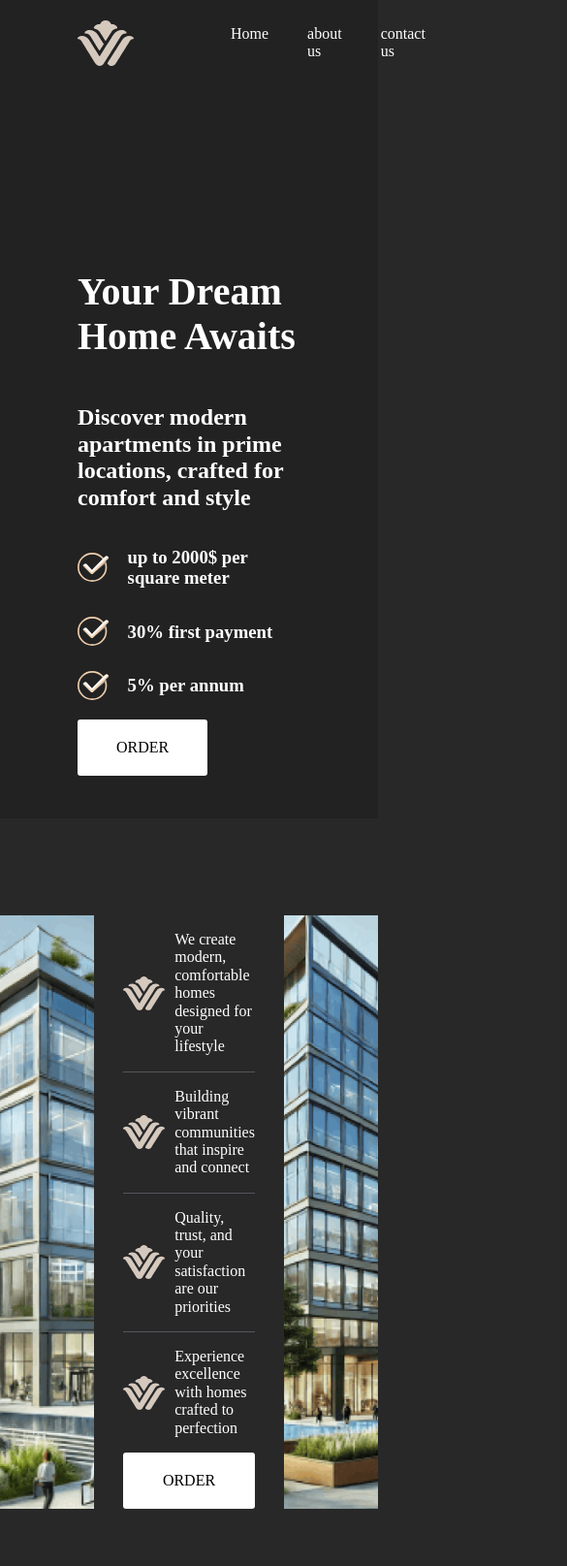
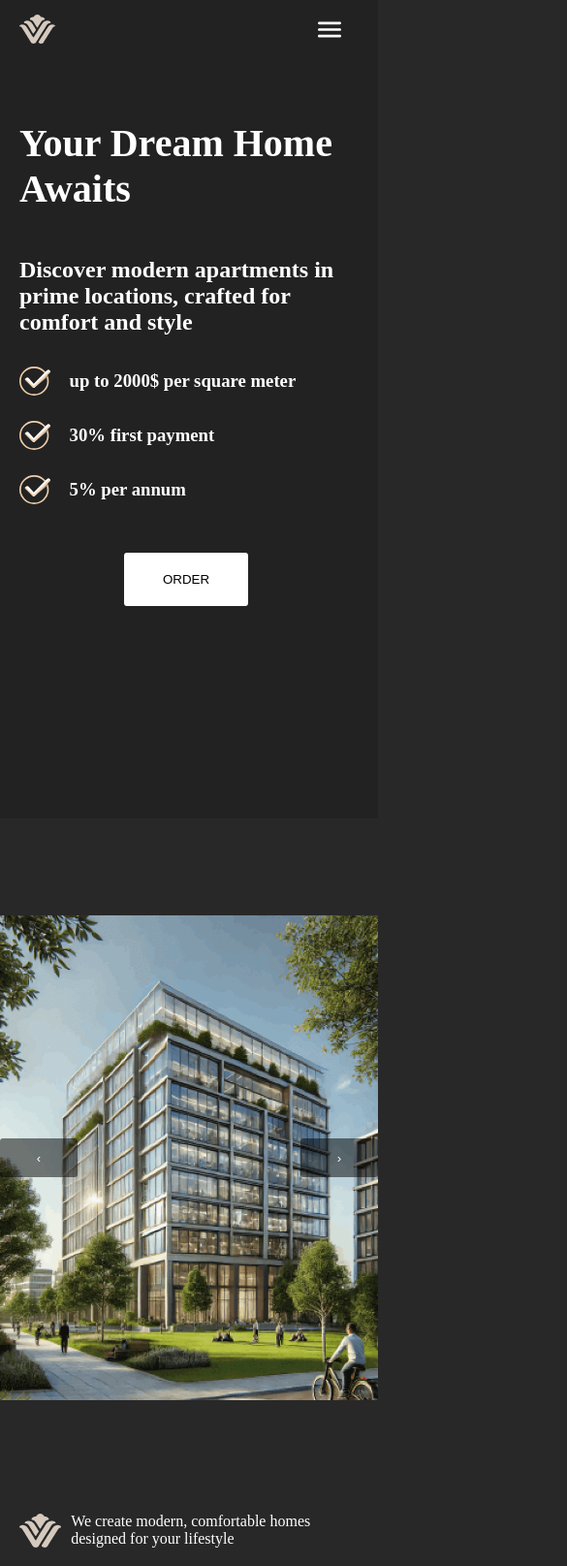
Before and after one commit to kulick23/building, a plain HTML site: page index.html in a window 390 px wide. Shown: the top 1615 px of the page at 97% size, 585 px wide, since content can reach past the window. Drawn offline with nearby package versions, Linux system fonts and the light colour scheme.

Commit message:
feat: add mobile land

```diff
--- a/index.html
+++ b/index.html
@@ -3,12 +3,9 @@
 
 <head>
   <meta charset="UTF-8" />
-  <meta name="viewport" content="width=device-width, initial-scale=1" />
+  <meta name="viewport" content="width=device-width, initial-scale=1.0" />
   <title>Building</title>
   <link rel="icon" href="./assets/icons/logo.svg" />
-  <link rel="stylesheet" href="https://cdnjs.cloudflare.com/ajax/libs/normalize/8.0.1/normalize.css"
-    integrity="sha512-oHDEc8Xed4hiW6CxD7qjbnI+B07vDdX7hEPTvn9pSZO1bcRqHp8mj9pyr+8RVC2GmtEfI2Bi9Ke9Ass0as+zpg=="
-    crossorigin="anonymous" referrerpolicy="no-referrer" />
   <link rel="stylesheet" href="./styles/style.css" />
 </head>
 
@@ -22,12 +19,20 @@
             <li>Home</li>
           </a>
           <a href="#">
-        <li>about us</li>
+            <li>About</li>
           </a>
           <a href="#">
-        <li>contact us</li>
+            <li>Contact</li>
           </a>
         </ul>
+        <div class="header__dropdown">
+          <button class="button__gamburger"></button>
+          <div class="button__dropdown ">
+            <a href="#">Home</a>
+            <a href="#">About</a>
+            <a href="#">Contact</a>
+          </div>
+        </div>
       </header>
       <div class="head__text">
         <h1>Your Dream Home Awaits</h1>
@@ -51,6 +56,17 @@
       </div>
     </div>
     <img src="./assets/images/house1.jpg" alt="house1" class="head__image">
+  </div>
+  <div class="slider">
+    <div class="slider__container">
+      <img src="./assets/images/house1.jpg" alt="house1" class="slider__image">
+      <img src="./assets/images/house2.jpg" alt="house2" class="slider__image">
+      <img src="./assets/images/house3.jpg" alt="house3" class="slider__image">
+    </div>
+    <div class="slider__controls">
+      <button class="slider__button slider__button--prev">‹</button>
+      <button class="slider__button slider__button--next">›</button>
+    </div>
   </div>
   <section id="about">
     <img src="./assets/images/house2.jpg" alt="house2" class="about__image">
@@ -100,10 +116,10 @@
         <li>Home</li>
       </a>
       <a href="#">
-      <li>about us</li>
+        <li>About</li>
       </a>
       <a href="#">
-      <li>contact us</li>
+        <li>Contact</li>
       </a>
     </ul>
     <div class="line white-line"></div>
@@ -132,5 +148,32 @@
     </div>
   </footer>
 </body>
+<script>
+  document.addEventListener("DOMContentLoaded", () => {
+    const sliderContainer = document.querySelector('.slider__container');
+    const slides = document.querySelectorAll('.slider__image');
+    const prevButton = document.querySelector('.slider__button--prev');
+    const nextButton = document.querySelector('.slider__button--next');
+
+    let currentIndex = 0;
+
+    function updateSlider() {
+      const offset = -currentIndex * 100;
+      sliderContainer.style.transform = `translateX(${offset}%)`;
+    }
+
+    prevButton.addEventListener('click', () => {
+      currentIndex = (currentIndex > 0) ? currentIndex - 1 : slides.length - 1;
+      updateSlider();
+    });
+
+    nextButton.addEventListener('click', () => {
+      currentIndex = (currentIndex < slides.length - 1) ? currentIndex + 1 : 0;
+      updateSlider();
+    });
+
+    updateSlider();
+  });
+</script>
 
 </html>
--- a/styles/style.css
+++ b/styles/style.css
@@ -1,13 +1,16 @@
-
-
-html{
+html,
+body {
+  overflow-x: hidden;
+  width: 100%;
+  margin: 0;
+  padding: 0;
+  box-sizing: border-box;
   color: #FFFFFF;
-}
-body{
   background-color: #282829;
 
 }
-li{
+
+li {
   color: #FFFFFF;
 }
 
@@ -23,7 +26,8 @@ button {
   text-transform: uppercase;
 
 }
-input{
+
+input {
   border-radius: 3px;
   padding: 10px 20px;
   border: 1px solid #55565A;
@@ -38,14 +42,18 @@ ul {
   padding: 0;
 }
 
-h1, h2, h3 {
+h1,
+h2,
+h3 {
   margin-block-start: 0.5em;
   margin-block-end: 0.5em;
 }
-h1{
+
+h1 {
   font-size: 2.5rem;
 
 }
+
 .head {
   display: grid;
   grid-template-columns: 2fr 1.3fr;
@@ -60,11 +68,13 @@ h1{
   align-items: center;
   justify-content: space-between;
 }
-.header__ul{
+
+.header__ul {
   display: flex;
   gap: 40px;
 }
-.head__block{
+
+.head__block {
   display: flex;
   flex-direction: column;
   margin-left: 80px;
@@ -74,52 +84,62 @@ h1{
   margin-right: 30%;
 
 }
-.head__text{
+
+.head__text {
   display: flex;
   flex-direction: column;
   gap: 15px;
 }
-.head__options{
+
+.head__options {
   display: flex;
   align-items: center;
   gap: 20px;
 }
-.head__options img{
+
+.head__options img {
   height: 30px;
 }
 
- .head__image, .about__image, .contact__image{
+.head__image,
+.about__image,
+.contact__image {
   width: 100%;
   height: 100%;
   object-fit: cover;
   overflow: hidden;
 }
 
- #about{
+#about {
   margin-top: 100px;
   display: grid;
   grid-template-columns: 1fr 1fr 1fr;
   gap: 30px;
 }
- .about__block{
+
+.about__block {
   display: flex;
   flex-direction: column;
   justify-content: space-between;
 }
- .about__text{
+
+.about__text {
   width: 100%;
   display: flex;
   gap: 10px;
   align-items: center;
 }
- .about__text img{
+
+.about__text img {
   height: 35px;
 }
+
 .line {
   height: 1px;
   background-color: #55565A;
 }
-#contact{
+
+#contact {
   margin-top: 100px;
   margin-left: 150px;
   margin-right: 150px;
@@ -130,7 +150,8 @@ h1{
   color: #282829;
   border-radius: 10px;
 }
-.contact__form{
+
+.contact__form {
   display: flex;
   flex-direction: column;
   padding-left: 15%;
@@ -139,14 +160,17 @@ h1{
   padding-top: 8%;
   justify-content: space-between;
 }
-.contact__form button{
+
+.contact__form button {
   background-color: #222222;
   color: #FFFFFF;
 }
+
 .contact__image {
   position: relative;
 
 }
+
 .contact__image::after {
   content: "";
   position: absolute;
@@ -158,20 +182,22 @@ h1{
   background: url('../assets/images/women.png') no-repeat center center;
   background-size: cover;
   z-index: 100;
-  pointer-events: none; /* Ensure the overlay image does not interfere with interactions */
+  pointer-events: none;
+  /* Ensure the overlay image does not interfere with interactions */
 }
 
-.footer{
+.footer {
   background-color: #222222;
   margin-top: 100px;
 }
 
-.footer__ul{
+.footer__ul {
   display: flex;
   gap: 40px;
   justify-content: center;
 }
-.footer__block{
+
+.footer__block {
   margin-left: 150px;
   margin-right: 150px;
   margin-top: 30px;
@@ -181,19 +207,174 @@ padding-bottom: 30px;
   align-items: center;
 
 }
-.footer__item{
+
+.footer__item {
   display: flex;
   flex-direction: column;
   gap: 10px;
   align-items: center;
 }
-.white-line{
+
+.white-line {
   background-color: #FFFFFF;
 }
-.footer__logo{
+
+.footer__logo {
   height: 30px;
 }
-.footer__social{
+
+.footer__social {
   display: flex;
   gap: 20px;
 }
+
+.slider {
+  margin-top: 100px;
+  display: none;
+  position: relative;
+  width: 100%;
+  height: 500px;
+  overflow: hidden;
+  background-color: #222222;
+}
+
+.slider__container {
+  display: flex;
+  transition: transform 0.3s ease-in-out;
+}
+
+.slider__image {
+  flex-shrink: 0;
+  width: 100%;
+  height: 100%;
+  object-fit: cover;
+}
+
+.slider__controls {
+  position: absolute;
+  top: 50%;
+  width: 100%;
+  display: flex;
+  justify-content: space-between;
+  transform: translateY(-50%);
+}
+
+.slider__button {
+  background-color: rgba(0, 0, 0, 0.5);
+  color: #FFFFFF;
+  border: none;
+  width: 40px;
+  height: 40px;
+  cursor: pointer;
+  display: flex;
+  align-items: center;
+  justify-content: center;
+}
+
+.slider__button:focus {
+  outline: none;
+}
+.button__gamburger {
+  border-radius: 0px;
+  height: 1.4em;
+  width: 2em;
+  background: url('../assets/icons/burger.svg') no-repeat center center;
+}
+.button__dropdown {
+  display: none;
+  position: absolute;
+  right: 0px;
+  background-color: #f1f1f1;
+
+}
+
+.button__dropdown a {
+  color: black;
+  padding: 12px 16px;
+  text-decoration: none;
+  display: block;
+}
+
+.button__dropdown a:hover {
+  background-color: #ddd
+}
+
+.header__dropdown:hover .button__dropdown {
+  display: block;
+}
+
+@media (max-width: 768px) {
+  .header__logo{
+height: 30px;
+  }
+  .head__image,
+  .about__image {
+    display: none;
+  }
+
+  .head {
+    display: flex;
+    flex-direction: column;
+  }
+
+  .head__block {
+    margin-left: 20px;
+    margin-bottom: 0;
+    margin-right: 10px;
+  }
+
+  .head__button {
+    margin-left: 30%;
+    margin-top: 30px;
+  }
+
+  .head__text {
+    margin-top: 15%;
+  }
+.header__ul{
+  display: none;
+}
+  .slider {
+    display: block;
+  }
+
+  #about {
+    display: block;
+    margin-left: 20px;
+    margin-right: 20px;
+  }
+
+  .about__block {
+    display: flex;
+    flex-direction: column;
+    gap: 20px;
+  }
+
+  #contact {
+    margin-left: 20px;
+    margin-right: 20px;
+    display: grid;
+    gap: 10px;
+  }
+  .contact__form {
+    display: flex;
+    flex-direction: column;
+    padding-left: 20px;
+    padding-right: 20px;
+    padding-bottom: 20px;
+    padding-top: 20px;
+    justify-content: space-between;
+    gap: 10px;
+  }
+  .footer__block > :nth-child(1),
+.footer__block > :nth-child(3) {
+    display: none;
+}
+
+.footer__block {
+  margin-left: 20px;
+  margin-right: 20px;
+  justify-content: center;
+}
+
+}
```
Also changed, not shown: assets/icons/burger.svg (added). Lines whose indentation alone changed are shown as unchanged.
